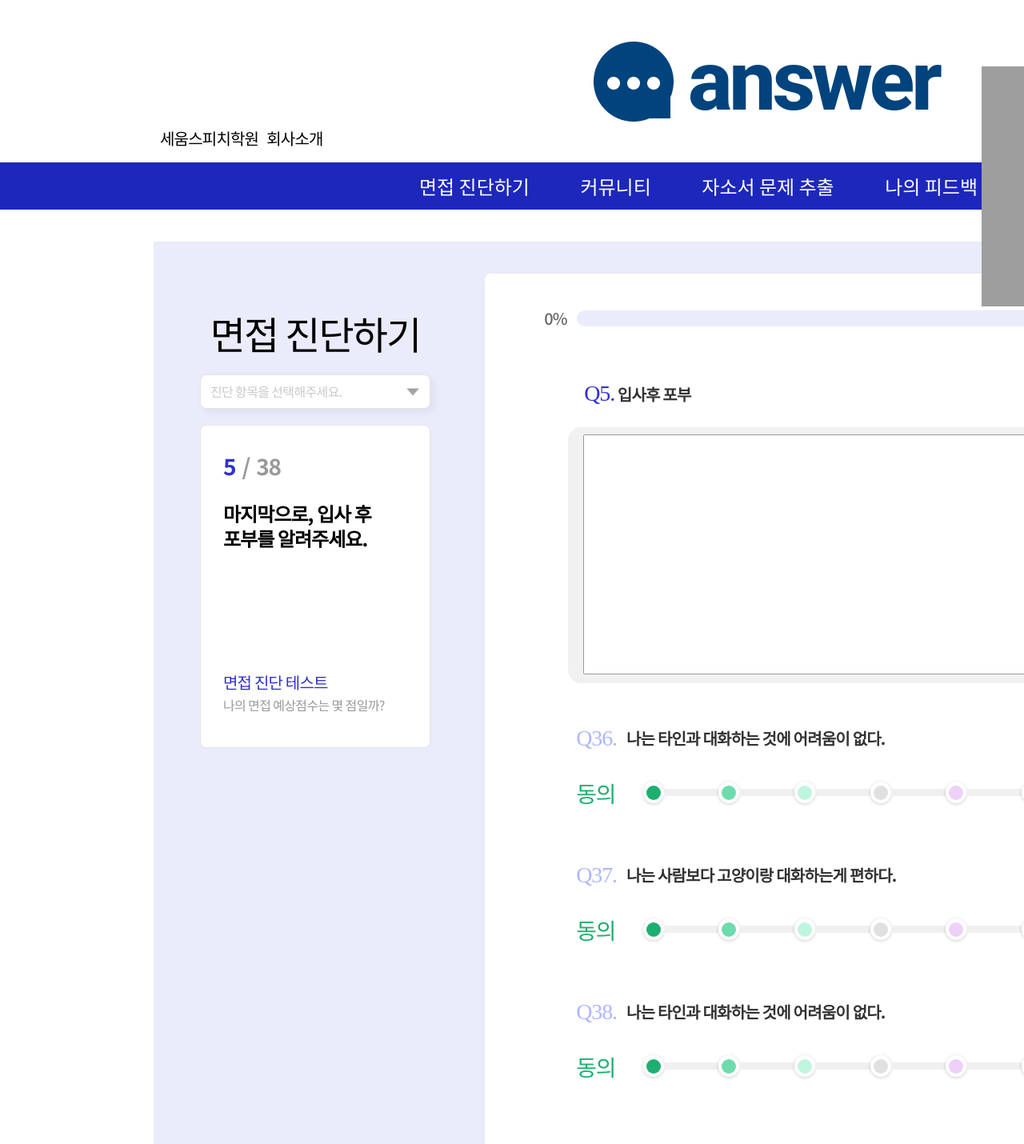
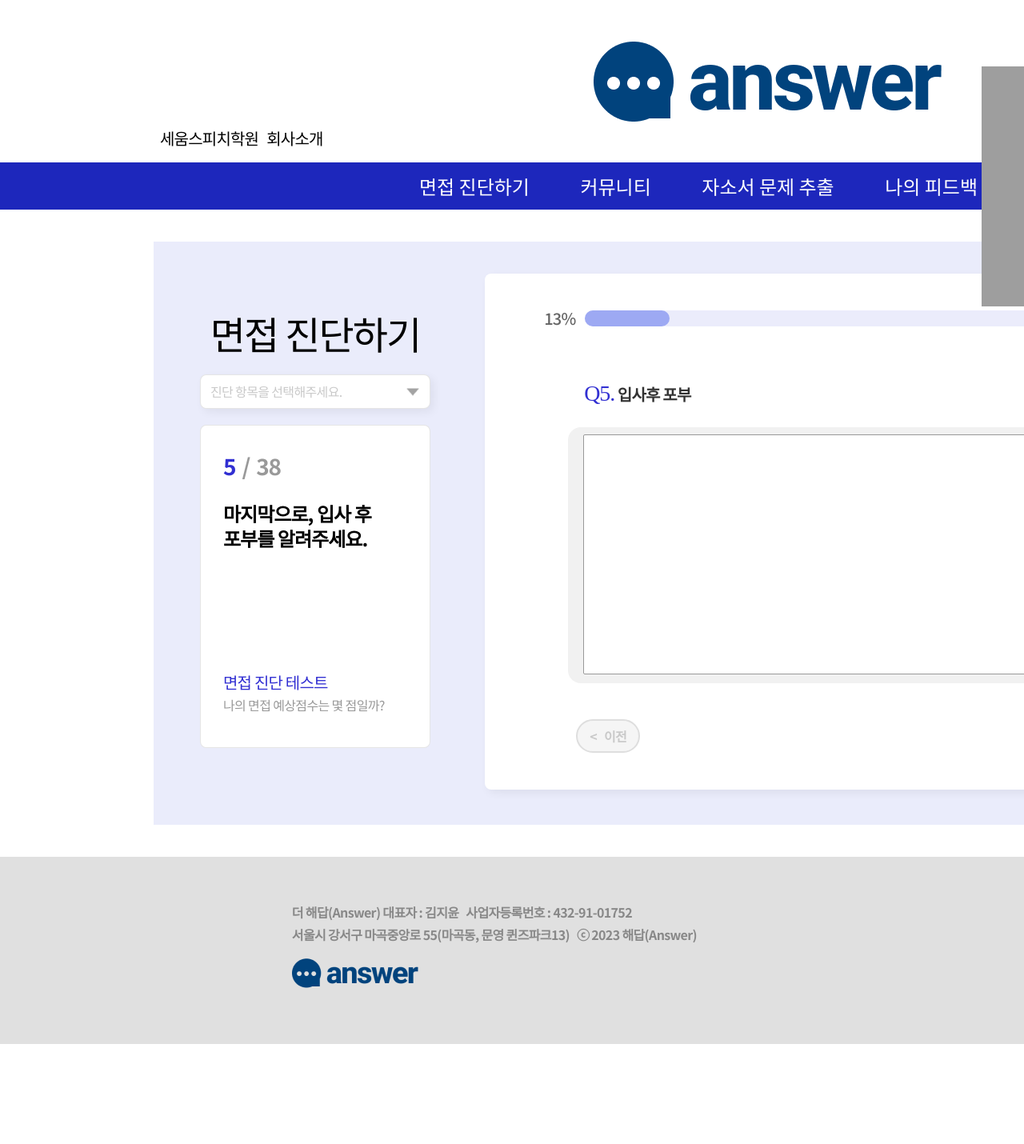
Before and after one commit to Parkminem/answer, a React (Vite) app: page /interview in a window 1280 px wide. Shown: the top 1430 px of the page at 80% size. After the commit the page ends 1305 px from the top, so only its background shows below. Built offline with nearby package versions, Linux system fonts and the light colour scheme; grey boxes are pictures that could not be loaded; a web font is replaced by a local one.

Commit message:
면접 페이지 이동 작업 완료

```diff
--- a/src/components/InterviewBtns.module.scss
+++ b/src/components/InterviewBtns.module.scss
@@ -13,6 +13,7 @@
 				border: 2px solid #dedede;
 				width: 80px;
 				background-color: #f5f5f5;
+				color: #c9c9c9;
 			}
 			&.next {
 				width: 120px;
--- a/src/components/InterviewEndBtns.module.scss
+++ b/src/components/InterviewEndBtns.module.scss
@@ -15,6 +15,7 @@
 				border: 2px solid #dedede;
 				width: 80px;
 				background-color: #f5f5f5;
+				color: #c9c9c9;
 			}
 			&.next {
 				width: 138px;
--- a/src/components/InterviewFrontPart.module.scss
+++ b/src/components/InterviewFrontPart.module.scss
@@ -44,6 +44,8 @@
 			font-size: 20px;
 			line-height: 29px;
 			letter-spacing: -0.04em;
+			outline: none;
+			padding: 20px;
 		}
 	}
 	p {
@@ -54,7 +56,7 @@
 		text-align: right;
 		letter-spacing: -0.04em;
 		color: #c9c9c9;
-		right: 35px;
-		bottom: 60px;
+		right: 40px;
+		bottom: 70px;
 	}
 }
--- a/src/pages/Interview/Interview.jsx
+++ b/src/pages/Interview/Interview.jsx
@@ -24,10 +24,10 @@ const dummy02 = [
 
 const Interview = () => {
 	const cx = classNames.bind(styles);
-	const [now, setNow] = useState(false);
+	const [now, setNow] = useState(true);
 	const [next01, setNext01] = useState(false);
-	const [next02, setNext02] = useState(true);
-	const [progress, setProgress] = useState(0);
+	const [next02, setNext02] = useState(false);
+	const [progress, setProgress] = useState(13);
 	const [title, setTitle] = useState({
 		count: 5,
 		text: '마지막으로, 입사 후 포부를 알려주세요.',
@@ -92,7 +92,7 @@ const Interview = () => {
 			<InterviewSideBar title={title} />
 			<div className={cx('container')}>
 				<InterviewProgressBar width={progress} />
-				<InterviewFrontPart />
+				{now && <InterviewFrontPart />}
 				{/* 성향 설문 객관식 5개 */}
 				{next01 && (
 					<div className={cx('tendency-wrap')}>
```
